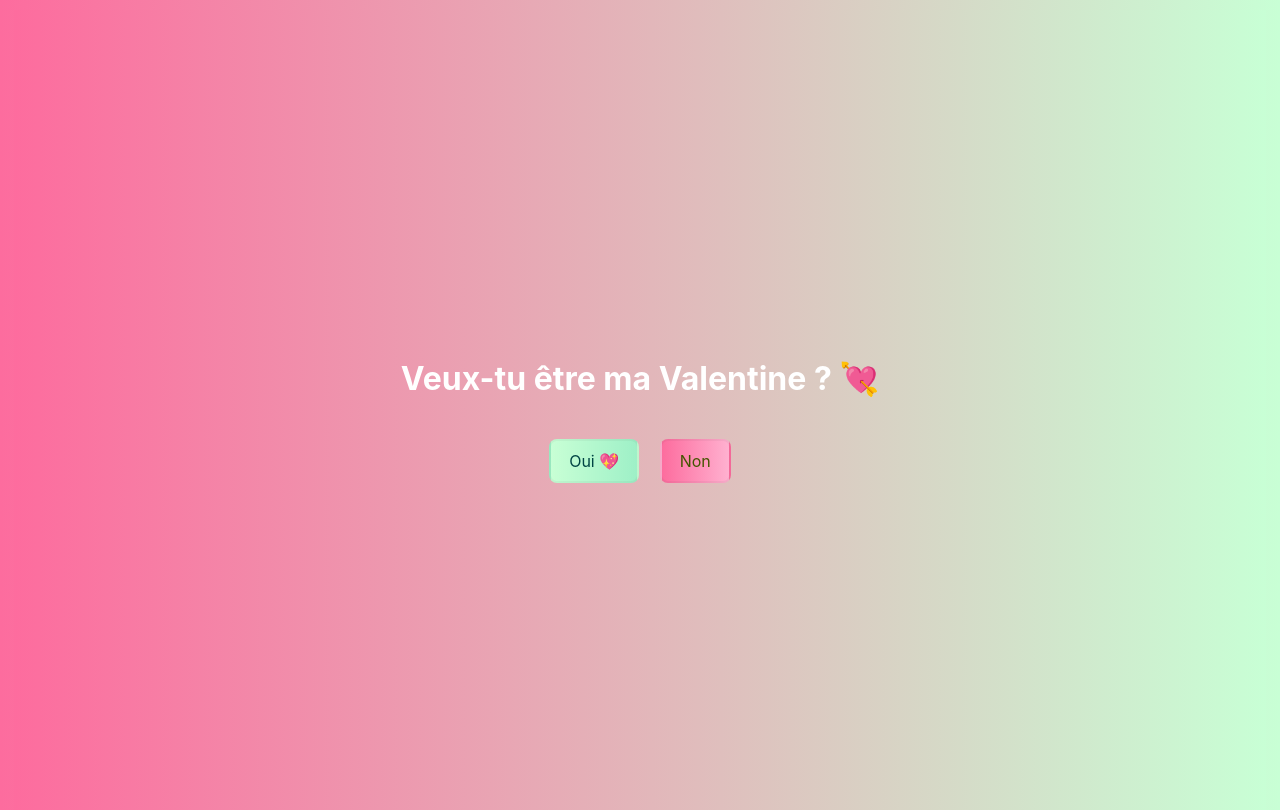
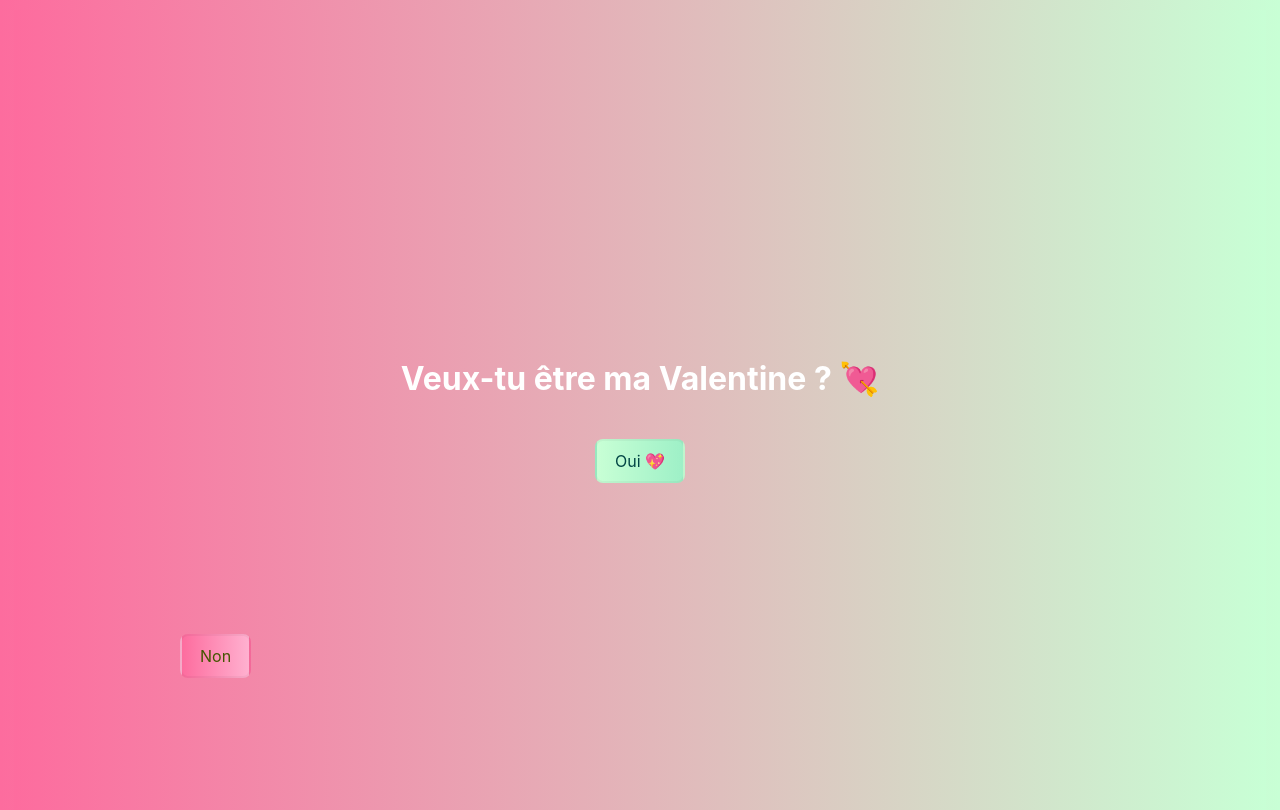
Before and after one commit to daiki91/val_win, a website: page public/ask.html in a window 1280 px wide. Drawn offline with Linux system fonts and the light colour scheme.

Commit message:
Add project new files

```diff
--- a/package.json
+++ b/package.json
@@ -12,7 +12,6 @@
   "type": "commonjs",
   "dependencies": {
     "cors": "^2.8.6",
-    "express": "^5.2.1",
-    "mysql2": "^3.17.0"
+    "express": "^5.2.1"
   }
 }
--- a/public/css/style.css
+++ b/public/css/style.css
@@ -18,7 +18,7 @@ body,html{height:100%;margin:0;background:linear-gradient(90deg,var(--pink-2),va
 .buttons button{padding:10px 18px;margin:0 8px;font-size:16px;border-radius:8px;border:2px solid rgba(0,0,0,0.04);cursor:pointer}
 .buttons .yes{background:linear-gradient(90deg,var(--green-1),#9ef0c7);color:#044}
 .buttons .no{background:linear-gradient(90deg,var(--pink-2),#ffb1d0);color:#450}
-.no{position:relative}
+.no{position:fixed; z-index:9999; will-change: left, top; transition: transform 0.12s ease; /* removed from flow so it can roam the viewport */}
 /* Gallery */
 .gallery-container{display:flex;min-height:100vh}
 .photo-section{flex:1;display:flex;align-items:center;justify-content:center;padding:40px}
--- a/public/js/ask.js
+++ b/public/js/ask.js
@@ -1,19 +1,82 @@
 document.addEventListener('DOMContentLoaded', ()=>{
   const no = document.getElementById('no');
   const yes = document.getElementById('yes');
-  const body = document.body;
 
-  // Déplacer le bouton Non quand on approche
-  function moveAway() {
-    const x = Math.random()*80; // %
-    const y = Math.random()*60 + 10; // %
-    no.style.transform = `translate(${x}%, ${y}%)`;
+  // Place initialement le bouton Non dans une position sûre (en bas à droite)
+  function placeInitial() {
+    const rect = no.getBoundingClientRect();
+    const left = Math.min(window.innerWidth - rect.width - 12, window.innerWidth * 0.75);
+    const top = Math.min(window.innerHeight - rect.height - 12, window.innerHeight * 0.75);
+    no.style.left = `${left}px`;
+    no.style.top = `${top}px`;
   }
 
-  no.addEventListener('mouseenter', moveAway);
-  no.addEventListener('focus', moveAway);
+  // Place le bouton aléatoirement mais en s'assurant qu'il reste à une distance minimale du pointeur
+  function placeAwayFrom(px, py) {
+    const rect = no.getBoundingClientRect();
+    const btnW = rect.width;
+    const btnH = rect.height;
+    const padding = 8;
+    const maxLeft = Math.max(0, window.innerWidth - btnW - padding);
+    const maxTop = Math.max(0, window.innerHeight - btnH - padding);
+
+    const minDistance = 150; // px — distance minimale à conserver du pointeur
+    let tries = 0;
+    let left, top;
+
+    do {
+      left = Math.floor(Math.random() * (maxLeft + 1));
+      top = Math.floor(Math.random() * (maxTop + 1));
+      tries++;
+      const cx = px ?? (window.innerWidth / 2);
+      const cy = py ?? (window.innerHeight / 2);
+      const dx = (left + btnW/2) - cx;
+      const dy = (top + btnH/2) - cy;
+      const dist = Math.hypot(dx, dy);
+      if (dist >= minDistance) break;
+    } while (tries < 30);
+
+    // Si on a essayé trop longtemps, forcer dans le coin opposé
+    if (tries >= 30) {
+      left = px != null && px < window.innerWidth/2 ? maxLeft : 0;
+      top = py != null && py < window.innerHeight/2 ? maxTop : 0;
+    }
+
+    no.style.left = `${left}px`;
+    no.style.top = `${top}px`;
+    no.style.transform = 'none';
+  }
+
+  // Déplacement continu : à chaque mouvement, le bouton saute ailleurs dans la fenêtre
+  function onPointerMove(clientX, clientY) {
+    placeAwayFrom(clientX, clientY);
+  }
+
+  // Events
+  document.addEventListener('mousemove', (e) => onPointerMove(e.clientX, e.clientY));
+  document.addEventListener('touchmove', (e) => {
+    if (e.touches && e.touches[0]) onPointerMove(e.touches[0].clientX, e.touches[0].clientY);
+  }, {passive: true});
+
+  // Empêcher le clic/focus sur le bouton 'Non' et le forcer à se déplacer si l'utilisateur y arrive par clavier
+  no.addEventListener('click', (e) => { e.preventDefault(); e.stopPropagation(); placeAwayFrom(); });
+  no.addEventListener('focus', () => placeAwayFrom());
+
+  // Recentrer / recadrer en cas de redimensionnement de la fenêtre
+  window.addEventListener('resize', () => {
+    const rect = no.getBoundingClientRect();
+    const maxLeft = Math.max(0, window.innerWidth - rect.width - 8);
+    const maxTop = Math.max(0, window.innerHeight - rect.height - 8);
+    const left = Math.min(parseFloat(no.style.left || 0), maxLeft);
+    const top = Math.min(parseFloat(no.style.top || 0), maxTop);
+    no.style.left = `${left}px`;
+    no.style.top = `${top}px`;
+  });
 
   yes.addEventListener('click', ()=>{
     window.location = '/gallery';
   });
+
+  // Initial placement
+  placeInitial();
 });
```
Also changed, not shown: server.js (+3 -27 lines).
